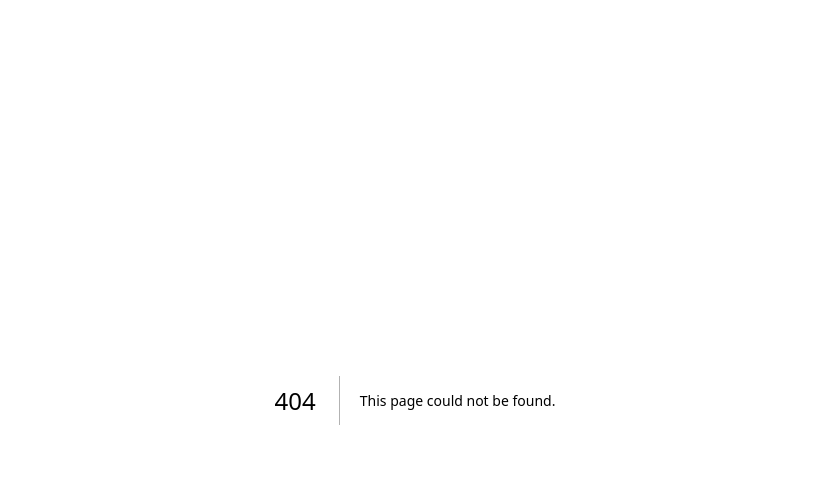
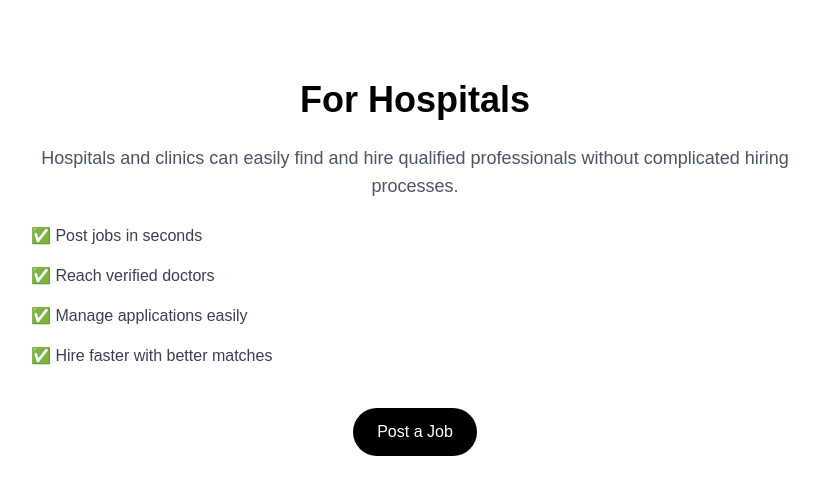
Before and after one commit to rashtravardhana/medpro, a Next.js app: page /hospitals in a window 1280 px wide. Before the commit this address had no page. Shown: the top 494 px of the page, without its empty margins (225-1044 px from the left). Built offline with nearby package versions, Linux system fonts and the light colour scheme.

Commit message:
Create page.tsx

```diff
--- /dev/null
+++ b/app/hospitals/page.tsx
@@ -0,0 +1,36 @@
+"use client";
+
+export default function HospitalsPage() {
+  return (
+    <div className="min-h-screen px-6 py-20 bg-white text-black">
+
+      <div className="max-w-3xl mx-auto text-center">
+
+        <h1 className="text-4xl font-semibold mb-6">
+          For Hospitals
+        </h1>
+
+        <p className="text-gray-600 text-lg mb-6">
+          Hospitals and clinics can easily find and hire qualified professionals
+          without complicated hiring processes.
+        </p>
+
+        <ul className="text-left space-y-4 text-gray-700">
+          <li>✅ Post jobs in seconds</li>
+          <li>✅ Reach verified doctors</li>
+          <li>✅ Manage applications easily</li>
+          <li>✅ Hire faster with better matches</li>
+        </ul>
+
+        <a
+          href="/post-job"
+          className="inline-block mt-10 px-6 py-3 bg-black text-white rounded-full"
+        >
+          Post a Job
+        </a>
+
+      </div>
+
+    </div>
+  );
+}
```
